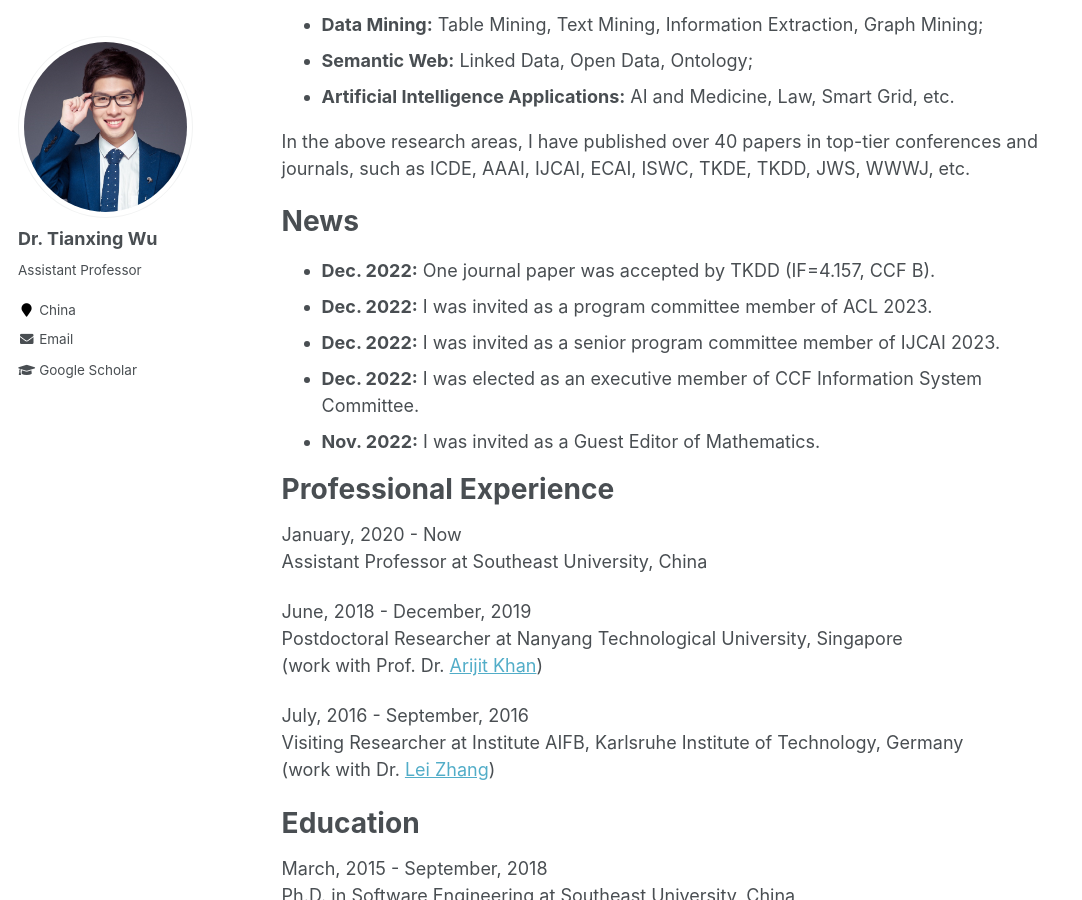
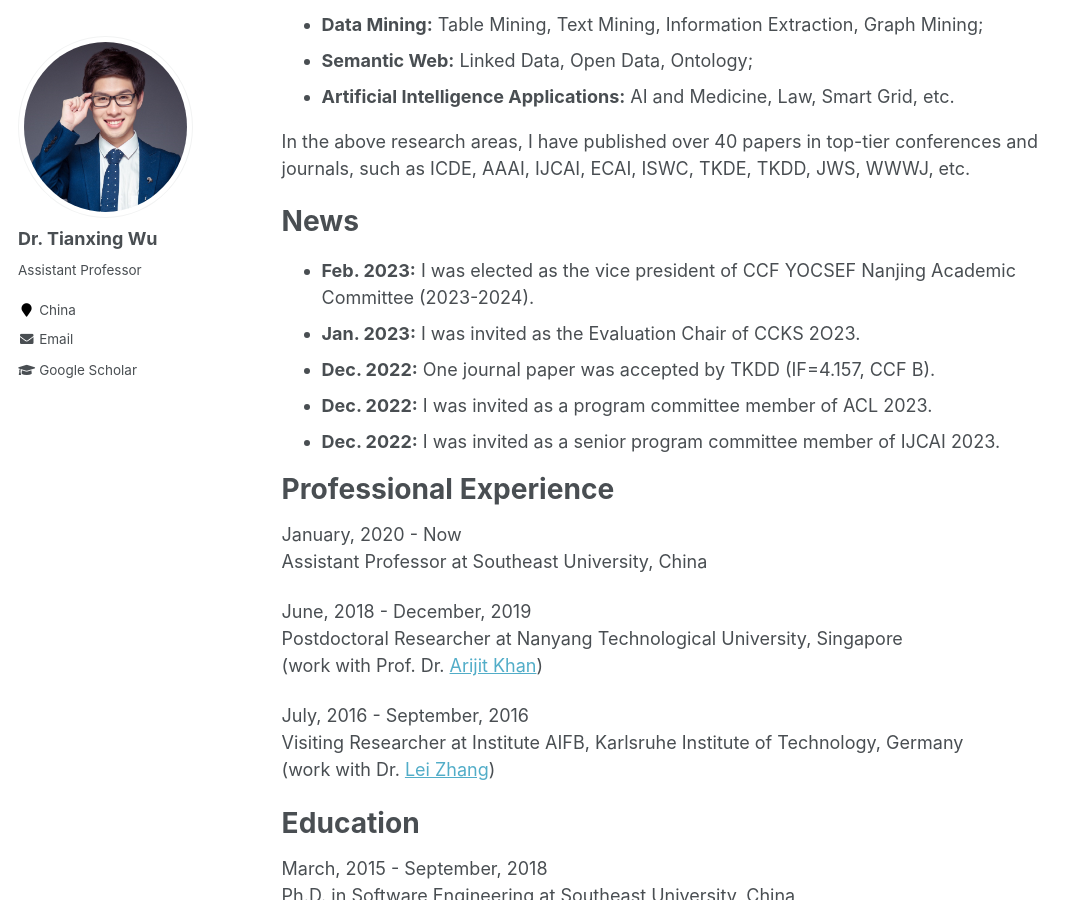
Before and after one commit to tianxing-wu/tianxing-wu.github.io, a Jekyll site: the page built from _pages/about.md, in a window 1280 px wide and 900 px high, scrolled down 353 px. Shown: the whole window, without its empty margins (0-1082 px from the left). Built offline with Jekyll 4.4.1, drawn with Linux system fonts in a browser that asks for light colours.

Commit message:
info update

```diff
--- a/_pages/about.md
+++ b/_pages/about.md
@@ -19,11 +19,11 @@ In the above research areas, I have published over 40 papers in top-tier confere
 
 News
 ======
+* **Feb. 2023:** I was elected as the vice president of CCF YOCSEF Nanjing Academic Committee (2023-2024).
+* **Jan. 2023:** I was invited as the Evaluation Chair of CCKS 2O23.
 * **Dec. 2022:** One journal paper was accepted by TKDD (IF=4.157, CCF B).
 * **Dec. 2022:** I was invited as a program committee member of ACL 2023.
 * **Dec. 2022:** I was invited as a senior program committee member of IJCAI 2023.
-* **Dec. 2022:** I was elected as an executive member of CCF Information System Committee.
-* **Nov. 2022:** I was invited as a Guest Editor of Mathematics.
 
 Professional Experience
 ======
```
Also changed, not shown: _pages/services.md (+2 -1 lines), 1 other file.
